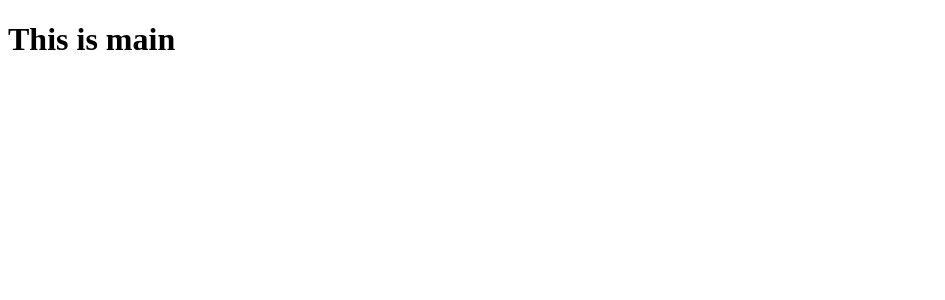
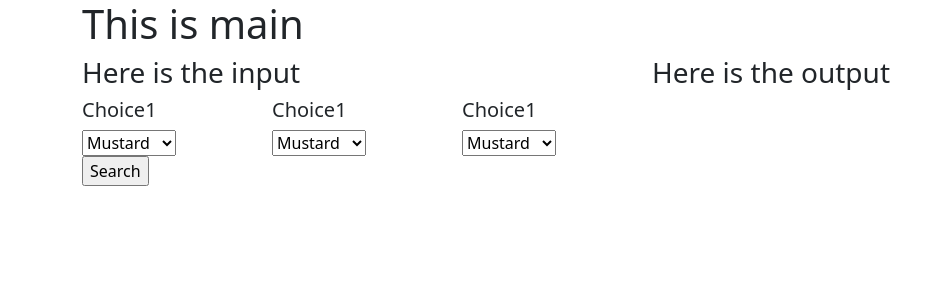
Before and after one commit to jwywoo/foodie_search_dev, a Django app: page / in a window 1280 px wide. Shown: the top 300 px of the page, without its empty margins (0-945 px from the left). Run offline with Django 3.2, Linux system fonts and the light colour scheme; some libraries are stand-ins or nearby versions.

Commit message:
9th commit: Basic templates done

```diff
--- a/app/food/views.py
+++ b/app/food/views.py
@@ -8,7 +8,7 @@ def main(request):
     return render(request, 'food/main.html', {})
 
 
-def searching_foods(request):
+def searching_foods(request, user_input):
     pass
 
 
--- /dev/null
+++ b/app/templates/common_css.html
@@ -0,0 +1,18 @@
+{% load static%}
+<!doctype html>
+<html lang="en">
+<head>
+    <meta charset="UTF-8">
+    <meta name="viewport"
+          content="width=device-width, user-scalable=no, initial-scale=1.0, maximum-scale=1.0, minimum-scale=1.0">
+    <meta http-equiv="X-UA-Compatible" content="ie=edge">
+    <title>Document</title>
+    <link rel="stylesheet" href="{% static 'css/bootstrap.css' %}">
+</head>
+<body>
+<div class="container">
+  {% block content %}
+  {% endblock %}
+</div>
+</body>
+</html>
--- a/app/templates/food/main.html
+++ b/app/templates/food/main.html
@@ -1,10 +1,43 @@
-<!DOCTYPE html>
-<html lang="en">
-<head>
-    <meta charset="UTF-8">
-    <title>Fuck</title>
-</head>
-<body>
+{% extends 'common_css.html'%}
+
+{% block content %}
 <h1>This is main</h1>
-</body>
-</html>
+<div class="row">
+    <div class="col-sm">
+        <h3>Here is the input</h3>
+        <form actoin="" method="POST">
+            {% csrf_token %}
+            <div class="row">
+                <div class="col-sm">
+                    <h5>Choice1</h5>
+                    <select class="selectpicker" id="choice1">
+                        <option>Mustard</option>
+                        <option>Ketchup</option>
+                        <option>Barbecue</option>
+                    </select>
+                </div>
+                <div class="col-sm">
+                    <h5>Choice1</h5>
+                    <select class="selectpicker" id="choice2">
+                        <option>Mustard</option>
+                        <option>Ketchup</option>
+                        <option>Barbecue</option>
+                    </select>
+                </div>
+                <div class="col-sm">
+                    <h5>Choice1</h5>
+                    <select class="selectpicker" id="choice3">
+                        <option>Mustard</option>
+                        <option>Ketchup</option>
+                        <option>Barbecue</option>
+                    </select>
+                </div>
+            </div>
+            <input type="submit" value="Search">
+        </form>
+    </div>
+    <div class="col-sm">
+        <h3>Here is the output</h3>
+    </div>
+</div>
+{% endblock %}
```
